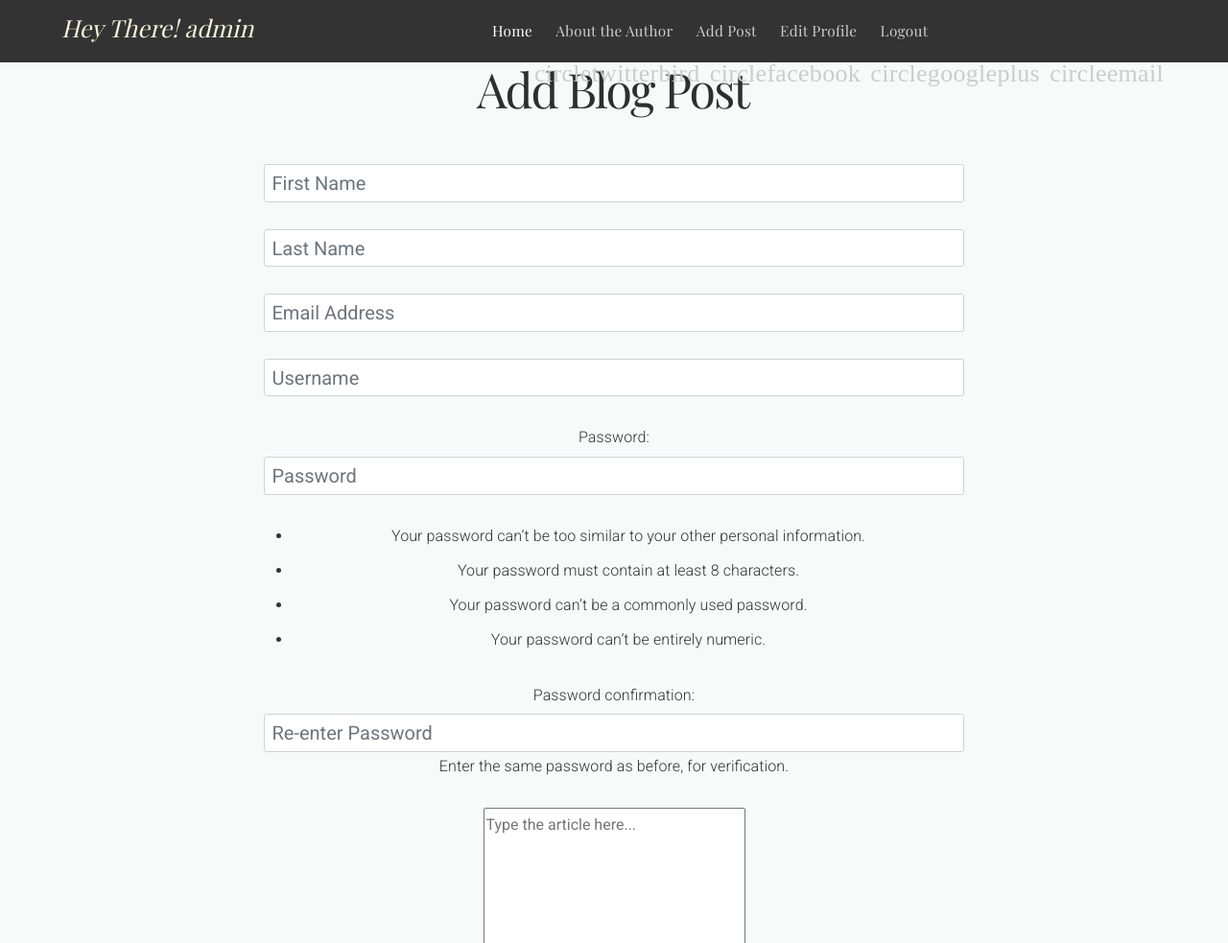
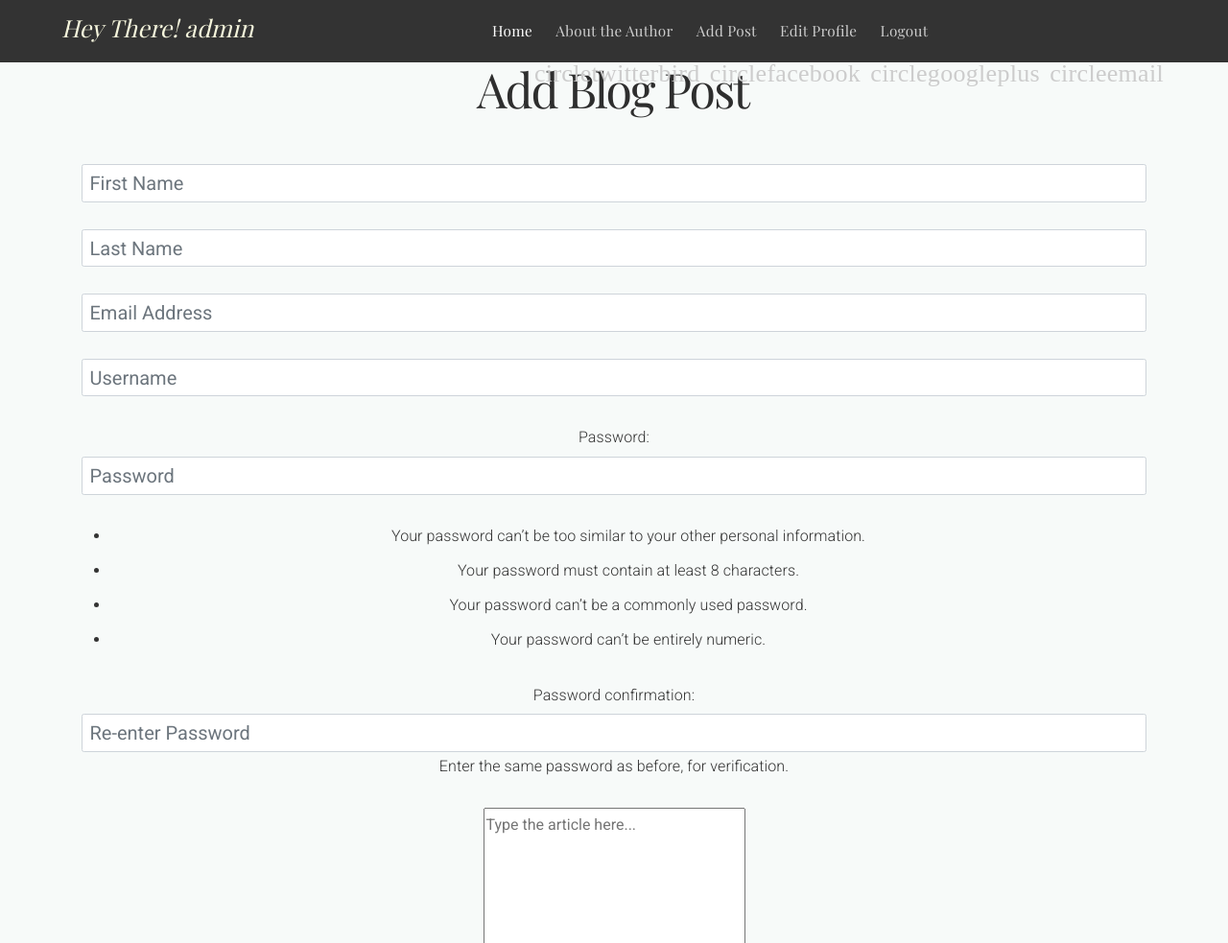
Before and after one commit to animesh-algorithm/beyondtheboundaries, a Django app: template theblog/templates/add_post.html in a window 1280 px wide. Shown: the top 983 px of the page at 96% size. Run offline with Django 3.2, Linux system fonts and the light colour scheme; the template is opened without the code that fills it: values that come from a table or form of the project are taken from there, others are empty; a user stored in the database is signed in; some libraries are stand-ins or nearby versions; some web fonts are replaced.

Commit message:
Update add_post.html

```diff
--- a/theblog/templates/add_post.html
+++ b/theblog/templates/add_post.html
@@ -11,8 +11,6 @@
     {% if user.is_authenticated %}
         {% if user.is_superuser %}
             <div class='container text-center'>
-                <div class="row justify-content-md-center">
-                    <div class="col-md-12 col-lg-8">
                 <h1 class="text-center">Add Blog Post</h1>
                 <br>
                 <div class="form-group text-center">
@@ -23,8 +21,6 @@
                         <br>
                         <button class='btn btn-secondary btn-lg submit' type="submit">Post</button>
                     </form>
-                        </div>
-                    </div>
                 </div>
             </div>
         {% else %}
```
Lines whose indentation alone changed are shown as unchanged.
